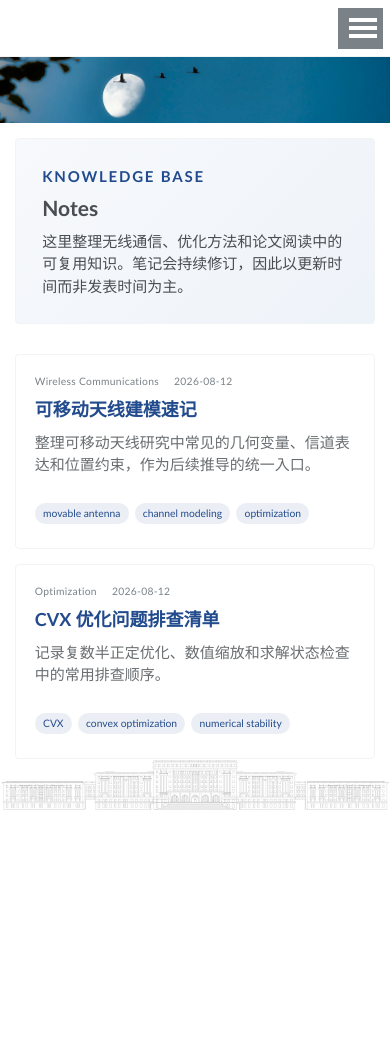
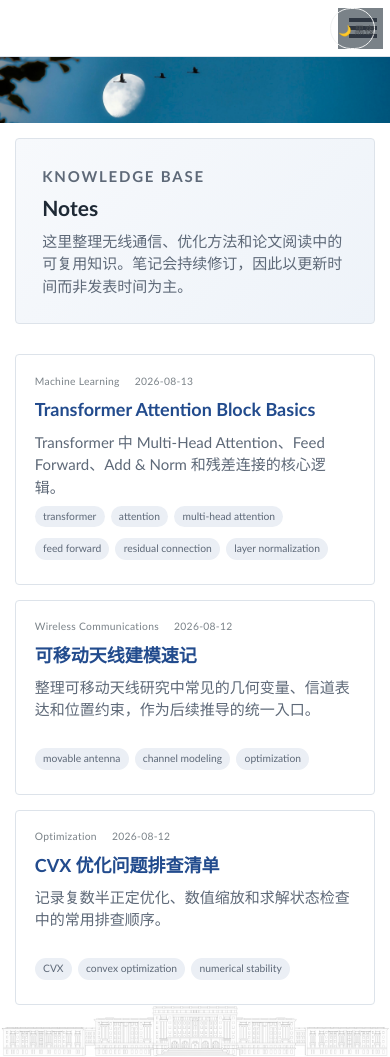
Before and after one commit to HenryDong99/HenryDong99.github.io, a Jekyll site: the page built from _pages/notes.md, in a window 390 px wide and 1057 px high. Built offline with Jekyll 4.4.1, drawn with Linux system fonts in a browser that asks for light colours.

Commit message:
Update Notes

```diff
--- a/_includes/masthead.html
+++ b/_includes/masthead.html
@@ -5,6 +5,14 @@
         <button type="button" aria-expanded="false" aria-controls="primary-menu">
           <span class="screen-reader-text">Toggle navigation</span>
           <span class="navicon" aria-hidden="true"></span>
+        </button>
+        <button
+          type="button"
+          id="theme-switch"
+          class="theme-switch"
+          aria-pressed="false"
+          aria-label="切换黑夜/白天模式">
+          <span class="theme-switch__label">🌙 夜间</span>
         </button>
         <ul id="primary-menu" class="visible-links">
           <li class="masthead__menu-item masthead__menu-item--lg masthead__menu-home-item"><a href="{{ '/' | relative_url }}#about-me">Homepage</a></li>
--- /dev/null
+++ b/_notes/MachineLearning/transformerAttentionBlock.md
@@ -0,0 +1,203 @@
+---
+title: "Transformer Attention Block Basics"
+summary: "Transformer 中 Multi-Head Attention、Feed Forward、Add & Norm 和残差连接的核心逻辑。"
+category: "Machine Learning"
+tags:
+  - transformer
+  - attention
+  - multi-head attention
+  - feed forward
+  - residual connection
+  - layer normalization
+created: 2026-08-13
+updated: 2026-08-13
+math: true
+---
+
+# Transformer Block 详细笔记
+
+这是一份“能直接背题目/复现计算逻辑”的版本。
+
+目标是：把一个 Transformer block 拆成 4 个可复用子结构，并看清每一步的输入输出、维度和数值含义。
+
+---
+
+## 0. 记号约定
+
+设输入序列为 $X\in\mathbb{R}^{L\times d_{\text{model}}}$，
+$L$ 是 token 长度，$d_{\text{model}}$ 是模型维度。
+
+- $L$：token 数（序列长度）
+- $d_{\text{model}}$：每个 token 的 embedding 维度
+- $d_k,d_v$：单头中 key/value/query 的投影维度
+- $h$：head 数
+- $W_i^Q\in\mathbb{R}^{d_{\text{model}}\times d_k}$，
+  $W_i^K\in\mathbb{R}^{d_{\text{model}}\times d_k}$，
+  $W_i^V\in\mathbb{R}^{d_{\text{model}}\times d_v}$
+
+下文不区分行向量/列向量方向，统一使用矩阵乘法视角。
+
+---
+
+## 1. 单头注意力（scaled dot-product attention）
+
+给定某一头的
+
+$$
+Q = XW^Q,\quad
+K = XW^K,\quad
+V = XW^V,
+$$
+
+其中 $Q,K,V\in\mathbb{R}^{L\times d_k}$（若 $d_v=d_k$ 也常见）。
+
+注意力权重：
+
+$$
+\operatorname{Att}(Q,K,V)=\operatorname{Softmax}\!\left(\frac{QK^\top}{\sqrt{d_k}}\right)V.
+$$
+
+### 为什么要除以 $\sqrt{d_k}$？
+
+$Q_i^\top K_j$ 的方差随 $d_k$ 增大，$\sqrt{d_k}$ 缩放可以避免 softmax 在大维度时过早饱和，防止梯度太小。
+
+### Mask（掩码）
+
+在自回归解码中，常见上三角 mask，阻止当前 token 看见未来 token：
+
+$$
+S = \frac{QK^\top}{\sqrt{d_k}} + M,\quad
+M_{ij}=
+\begin{cases}
+0,&j\le i\\
+-\infty,&j>i
+\end{cases}
+$$
+
+$$
+A=\operatorname{Softmax}(S),\quad O=AV.
+$$
+
+---
+
+## 2. Multi-Head Attention（MHA）
+
+单头可能只能捕获一种相关性。MHA 在低维子空间并行建模多个关系：
+
+$$
+\mathrm{head}_i = \operatorname{Att}(XW_i^Q,\;XW_i^K,\;XW_i^V),\quad i=1,\dots,h
+$$
+
+$$
+\mathrm{MHA}(X)=\mathrm{Concat}\!\left(\mathrm{head}_1,\dots,\mathrm{head}_h\right)W^O.
+$$
+
+其中 $W^O\in\mathbb{R}^{hd_v\times d_{\text{model}}}$。
+实际中常取 $d_k=d_v=d_{\text{model}}/h$，这样每个头的维度一致、拼接后回到 $d_{\text{model}}$。
+
+---
+
+## 3. Add + Norm（残差连接 + 归一化）
+
+Transformer 最关键的稳定模块之一是：
+
+$$
+y = \operatorname{LayerNorm}(x + \mathrm{MHA}(x)).
+$$
+
+直观上它同时承担两件事：
+
+- 残差：保留原始信息通道，避免深层梯度消失；
+- 归一化：每层输出尺度保持在可训练范围，减少层间分布漂移。
+
+### LayerNorm 一句话
+
+$$
+\operatorname{LayerNorm}(u)=\gamma \odot \frac{u-\mu}{\sigma+\epsilon}+\beta
+$$
+
+其中 $(\mu,\sigma)$ 是特征维度内按 token 计算的均值/标准差。
+
+---
+
+## 4. Feed-Forward Network（FFN）
+
+注意力负责“token 间交流”，FFN 负责“每个 token 的非线性变换”。
+
+$$
+\mathrm{FFN}(x)=W_2\,\sigma(W_1x+b_1)+b_2.
+$$
+
+常见结构是两层 MLP：
+
+$$
+d_{\text{model}} \rightarrow d_{\text{ff}} \rightarrow d_{\text{model}},
+$$
+
+每个 token 独立处理，不发生 token 间混合。
+
+---
+
+## 5. 典型 Block 的两种放置
+
+### Post-LN（原始形式）
+
+$$
+\tilde{x}= \operatorname{LayerNorm}(x + \mathrm{MHA}(x))
+$$
+
+$$
+z = \operatorname{LayerNorm}(\tilde{x} + \mathrm{FFN}(\tilde{x}))
+$$
+
+### Pre-LN（常见于稳定大模型）
+
+$$
+\tilde{x}=x+\mathrm{MHA}(\operatorname{LayerNorm}(x))
+$$
+
+$$
+z=\tilde{x}+\mathrm{FFN}(\operatorname{LayerNorm}(\tilde{x}))
+$$
+
+两者差别在于 LN 的插入顺序不同，但都保持了“交流-残差-非线性-残差”的骨架。
+
+---
+
+## 6. 梯度与收敛直觉（考试答题好句）
+
+1. 残差提供短路路径，梯度可以绕过复杂子层流到更前层，训练更稳。
+2. 层归一化让每层输出方差不至于发散/崩塌。
+3. FFN 与 MHA 在 token 维度上是互补关系：前者建模语法关系，后者建模 token 内部变换。
+
+这可以直接写成：
+
+$$
+x\ \xrightarrow{\text{MHA}}\ x_{\text{attn}}
+\xrightarrow{\text{Res+Norm}}\ x_1
+\xrightarrow{\text{FFN}}\ x_{\text{ffn}}
+\xrightarrow{\text{Res+Norm}}\ z
+$$
+
+---
+
+## 7. 实现常见坑（建议直接记）
+
+1. scaled 漏乘：$\sqrt{d_k}$ 忘了会导致早期饱和。
+2. mask 加法要做在 softmax 前，不要直接在概率上乘 $0/1$。
+3. pad token 处理要同步 attention mask 与标签损失 mask。
+4. Dropout 常放在 attention 权重和 FFN 输出后。
+5. 数值稳定：先减去每行最大值再 softmax。
+
+---
+
+## 8. 你可以这样记住一句话
+
+Transformer block 的本质不是“复杂地再变换”，而是：
+
+1) 先把 token 间关系用注意力编码；
+2) 用残差保留原语义、用归一化防止发散；
+3) 再对每个 token 做非线性增强；
+4) 再次残差+归一化形成下一层输入。
+
+这就是在固定预算下兼顾表达能力与可训练性的标准解法。
--- /dev/null
+++ b/_sass/_dark-mode.scss
@@ -0,0 +1,227 @@
+/* ==========================================================================
+   DARK MODE
+   ========================================================================== */
+
+:root {
+  --theme-bg: #ffffff;
+  --theme-surface: #ffffff;
+  --theme-surface-alt: #f7f9fc;
+  --theme-border: #dde3ea;
+  --theme-text: #2f3742;
+  --theme-text-soft: #5e6978;
+  --theme-heading: #1e2935;
+  --theme-link: #224b8d;
+  --theme-link-hover: #162e5f;
+  --theme-code-bg: #fafafa;
+  --theme-code-meta: #eef3f9;
+  --theme-shadow: 0 1px 1px rgba(0, 0, 0, 0.125);
+
+  --theme-selection-bg: rgba(0, 0, 0, 0.14);
+  --theme-selection-text: #ffffff;
+
+  color-scheme: light;
+}
+
+[data-theme='dark'] {
+  --theme-bg: #0f1117;
+  --theme-surface: #171a21;
+  --theme-surface-alt: #1a202c;
+  --theme-border: #2f3744;
+  --theme-text: #e5ebf5;
+  --theme-text-soft: #aeb7c6;
+  --theme-heading: #f2f6ff;
+  --theme-link: #8fb4ff;
+  --theme-link-hover: #c8dcff;
+  --theme-code-bg: #181f2c;
+  --theme-code-meta: #293348;
+  --theme-shadow: 0 1px 1px rgba(0, 0, 0, 0.5);
+
+  --theme-selection-bg: rgba(143, 180, 255, 0.35);
+  --theme-selection-text: #0b1020;
+
+  color-scheme: dark;
+}
+
+html,
+body {
+  background-color: var(--theme-bg);
+  color: var(--theme-text);
+}
+
+::selection {
+  background: var(--theme-selection-bg);
+  color: var(--theme-selection-text);
+}
+
+::-moz-selection {
+  background: var(--theme-selection-bg);
+  color: var(--theme-selection-text);
+}
+
+a {
+  color: var(--theme-link);
+}
+
+a:hover,
+a:active {
+  color: var(--theme-link-hover);
+}
+
+.masthead {
+  background-color: var(--theme-surface);
+  border-bottom-color: var(--theme-border);
+}
+
+.masthead,
+.site-header-image img,
+.site-footer-image img {
+  background: var(--theme-surface);
+}
+
+.masthead__menu-item a {
+  color: var(--theme-text);
+}
+
+.greedy-nav {
+  background: transparent;
+}
+
+.theme-switch {
+  border-color: var(--theme-border);
+  color: var(--theme-text);
+  background: transparent;
+}
+
+.theme-switch:hover,
+.theme-switch:focus-visible {
+  background: var(--theme-surface-alt);
+}
+
+.navicon,
+.navicon:before,
+.navicon:after,
+.theme-switch,
+.theme-switch .theme-switch__label {
+  color: inherit;
+}
+
+.navicon,
+.navicon:before,
+.navicon:after {
+  background: var(--theme-text);
+}
+
+hr,
+.page__hero-caption,
+.page__taxonomy-item,
+.note-card,
+.notes-intro,
+.note-card:hover {
+  border-color: var(--theme-border);
+}
+
+blockquote {
+  border-left-color: var(--theme-link);
+}
+
+thead,
+.note-card,
+.page__comments-form,
+.notes-intro,
+.well,
+.page__hero-caption {
+  background-color: var(--theme-surface);
+}
+
+th,
+td,
+pre,
+figure.highlight,
+blockquote,
+.note-card,
+.notes-intro,
+.well {
+  color: var(--theme-text);
+}
+
+p > code,
+a > code,
+li > code,
+figcaption > code,
+td > code {
+  background: var(--theme-code-bg);
+  border-color: var(--theme-border);
+}
+
+figure.highlight {
+  background-color: var(--theme-code-bg);
+  border-color: var(--theme-border);
+  box-shadow: var(--theme-shadow);
+}
+
+figure.highlight:before {
+  background-color: var(--theme-code-meta);
+}
+
+table {
+  color: var(--theme-text);
+}
+
+thead {
+  background-color: var(--theme-code-meta);
+}
+
+td,
+th {
+  border-bottom-color: var(--theme-border);
+}
+
+td pre,
+table pre {
+  color: var(--theme-text);
+}
+
+.page__meta,
+.note__meta,
+.note__summary,
+.note-card p,
+.page__taxonomy-item,
+.note__content,
+.page__content p,
+.page__content li {
+  color: var(--theme-text-soft);
+}
+
+.page__title,
+.page__lead,
+h1,
+h2,
+h3,
+h4,
+h5,
+h6,
+.note__title,
+.note__header,
+.page__meta strong,
+.page__meta-title,
+.page__related-title,
+.page__comments-title,
+.page__hero .page__title,
+.page__hero .page__meta,
+.page__hero .page__lead {
+  color: var(--theme-heading);
+}
+
+.screen-reader-text:focus,
+.screen-reader-shortcut:focus {
+  background: var(--theme-surface);
+  color: var(--theme-text);
+}
+
+.site-footer-image img {
+  opacity: 0.85;
+}
+
+.theme-switch__label {
+  white-space: nowrap;
+}
--- a/_sass/_navigation.scss
+++ b/_sass/_navigation.scss
@@ -6,6 +6,9 @@
   position: relative;
   min-width: 250px;
   background: $background-color;
+  display: flex;
+  align-items: center;
+  gap: 0.5rem;
 
   a {
     display: block;
@@ -33,10 +36,27 @@
     cursor: pointer;
   }
 
+  .theme-switch {
+    flex: 0 0 auto;
+    margin-left: auto;
+    padding: 0.35rem 0.7rem;
+    border: 1px solid $border-color;
+    border-radius: 999px;
+    color: $text-color;
+    background: transparent;
+    cursor: pointer;
+
+    &:hover,
+    &:focus-visible {
+      background: $lighter-gray;
+    }
+  }
+
   .visible-links {
     display: table;
     margin: 0;
     padding: 0;
+    flex: 1;
 
     li {
       display: table-cell;
@@ -84,6 +104,17 @@
       display: block;
     }
 
+    .theme-switch {
+      margin-left: auto;
+      margin-right: 0.5rem;
+      padding: 0.2rem 0.5rem;
+      white-space: nowrap;
+
+      .theme-switch__label {
+        font-size: $type-size-7;
+      }
+    }
+
     .visible-links {
       display: none;
       width: 100%;
--- a/assets/css/main.scss
+++ b/assets/css/main.scss
@@ -27,6 +27,7 @@
 @import "page";
 @import "sidebar";
 @import "notes";
+@import "dark-mode";
 
 @import "print";
 
--- a/assets/js/main.js
+++ b/assets/js/main.js
@@ -1,24 +1,90 @@
 (() => {
   const nav = document.querySelector('.greedy-nav');
-  const button = nav?.querySelector('button');
+  const navButton = nav?.querySelector('button[type="button"]:not(.theme-switch)');
   const menu = nav?.querySelector('.visible-links');
 
-  if (!nav || !button || !menu) return;
-
+  if (nav && navButton && menu) {
     const closeMenu = () => {
       nav.classList.remove('is-open');
-    button.classList.remove('close');
-    button.setAttribute('aria-expanded', 'false');
+      navButton.classList.remove('close');
+      navButton.setAttribute('aria-expanded', 'false');
     };
 
-  button.addEventListener('click', () => {
+    navButton.addEventListener('click', () => {
       const isOpen = nav.classList.toggle('is-open');
-    button.classList.toggle('close', isOpen);
-    button.setAttribute('aria-expanded', String(isOpen));
+      navButton.classList.toggle('close', isOpen);
+      navButton.setAttribute('aria-expanded', String(isOpen));
     });
 
     menu.addEventListener('click', closeMenu);
     document.addEventListener('keydown', (event) => {
       if (event.key === 'Escape') closeMenu();
     });
+  }
+
+  const themeButton = document.getElementById('theme-switch');
+  const themeLabel = themeButton?.querySelector('.theme-switch__label');
+  if (!themeButton || !themeLabel) return;
+
+  const THEME_KEY = 'site-theme';
+  const DARK = 'dark';
+  const LIGHT = 'light';
+
+  const supportsStorage = (() => {
+    try {
+      const k = '__test_theme__';
+      window.localStorage.setItem(k, '1');
+      window.localStorage.removeItem(k);
+      return true;
+    } catch {
+      return false;
+    }
   })();
+
+  const systemTheme = () => (window.matchMedia('(prefers-color-scheme: dark)').matches ? DARK : LIGHT);
+  const readStoredTheme = () => {
+    if (!supportsStorage) return null;
+    const value = window.localStorage.getItem(THEME_KEY);
+    return value === DARK || value === LIGHT ? value : null;
+  };
+
+  const writeTheme = (theme) => {
+    if (supportsStorage) {
+      window.localStorage.setItem(THEME_KEY, theme);
+    }
+    document.documentElement.setAttribute('data-theme', theme);
+    const isDark = theme === DARK;
+    themeButton.setAttribute('aria-pressed', String(isDark));
+    themeButton.setAttribute(
+      'aria-label',
+      isDark ? '切换到白天模式' : '切换到黑夜模式'
+    );
+    themeLabel.textContent = isDark ? '☀️ 白天' : '🌙 黑夜';
+
+    const themeColor = isDark ? '#0f1117' : '#ffffff';
+    const themeMeta = document.querySelector('meta[name="theme-color"]');
+    if (themeMeta) themeMeta.setAttribute('content', themeColor);
+  };
+
+  const initTheme = readStoredTheme() || systemTheme();
+  writeTheme(initTheme);
+
+  themeButton.addEventListener('click', () => {
+    const current = document.documentElement.getAttribute('data-theme');
+    const next = current === DARK ? LIGHT : DARK;
+    writeTheme(next);
+  });
+
+  const mediaQuery = window.matchMedia('(prefers-color-scheme: dark)');
+  const handleSystemThemeChange = () => {
+    if (readStoredTheme() === null) {
+      writeTheme(systemTheme());
+    }
+  };
+
+  if (typeof mediaQuery.addEventListener === 'function') {
+    mediaQuery.addEventListener('change', handleSystemThemeChange);
+  } else {
+    mediaQuery.addListener(handleSystemThemeChange);
+  }
+})();
```
Lines whose indentation alone changed are shown as unchanged.
